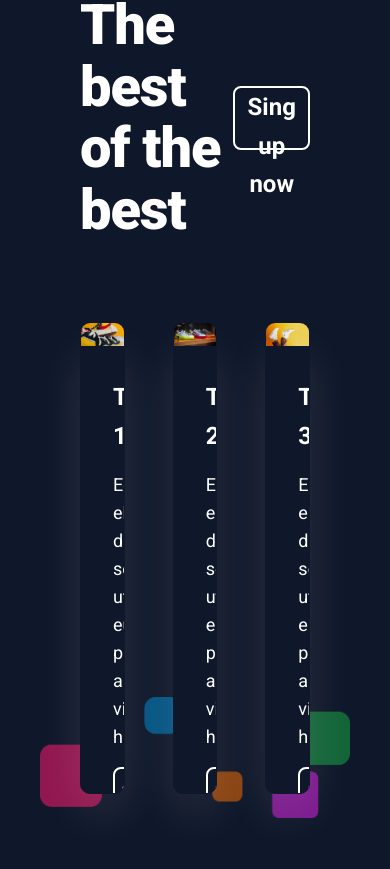
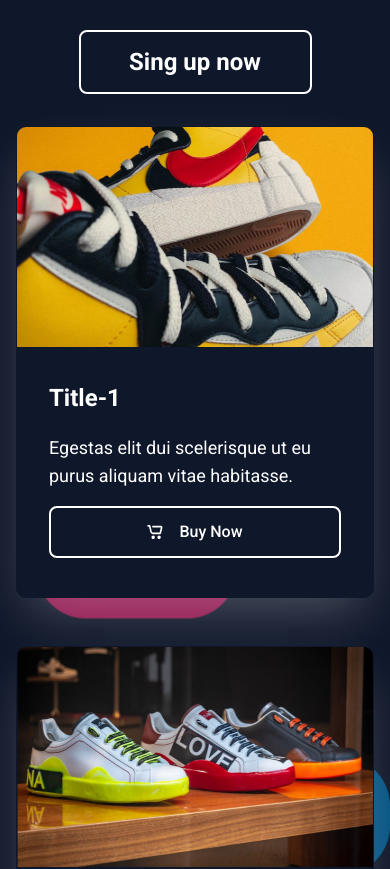
Before and after one commit to emresates/baykar, a Next.js app: page / in a window 390 px wide. Shown: the part 1734-2603 px from the top of the page. Built offline with nearby package versions, Linux system fonts and the light colour scheme.

Commit message:
best section responsive

```diff
--- a/app/_components/TheBestSection/Card.tsx
+++ b/app/_components/TheBestSection/Card.tsx
@@ -16,7 +16,7 @@ const Card = ({ title, description, image }: CardProps) => {
         alt={title}
         width={472}
         height={220}
-        className="2xl:h-[220px] 2xl:w-full"
+        className="h-[220px] 2xl:h-[220px] 2xl:w-full"
       />
       <div className="w-full space-y-4 p-8">
         <h2 className="text-xxl font-bold">{title}</h2>
--- a/app/_components/TheBestSection/index.tsx
+++ b/app/_components/TheBestSection/index.tsx
@@ -26,28 +26,35 @@ const TheBest = () => {
   ];
 
   return (
-    <div className="relative bg-[#0F172A] p-20 text-white">
+    <div className="relative bg-[#0F172A] px-4 py-12 text-white desktop:p-20">
       <Image
         src="/images/best/bg.png"
         alt="hero"
         width={500}
         height={500}
-        className="absolute bottom-14 left-10 z-0 h-auto w-[calc(100%-80px)] object-contain"
+        className="absolute bottom-14 left-10 z-0 hidden h-auto w-[calc(100%-80px)] object-contain desktop:block"
       />
-      <div className="space-y-20">
-        <div className="flex items-center justify-between">
-          <h1 className="text-heading-2 font-extrabold">
+      <Image
+        src="/images/best/bgmobile.png"
+        alt="hero"
+        width={500}
+        height={500}
+        className="absolute top-60 left-0 z-0 h-[calc(100%-240px)] w-full object-contain desktop:hidden"
+      />
+      <div className="space-y-8 desktop:space-y-20">
+        <div className="flex flex-col items-center justify-between gap-y-8 desktop:flex-row">
+          <h1 className="text-center text-heading-5 font-extrabold desktop:text-left desktop:text-heading-2">
             The best of the best
           </h1>
           <Button
-            className="text-xxl h-[64px] w-[233px] p-0 font-bold hover:shadow-white/40"
+            className="h-[64px] w-[233px] p-0 text-xxl font-bold hover:shadow-white/40"
             size="custom"
             color="white"
           >
             Sing up now
           </Button>
         </div>
-        <div className="flex items-center justify-between gap-12">
+        <div className="flex flex-col items-center justify-between gap-12 desktop:flex-row">
           {data?.map((item, index) => <Card key={index} {...item} />)}
         </div>
       </div>
```
Also changed, not shown: public/images/best/bgmobile.png (added).
